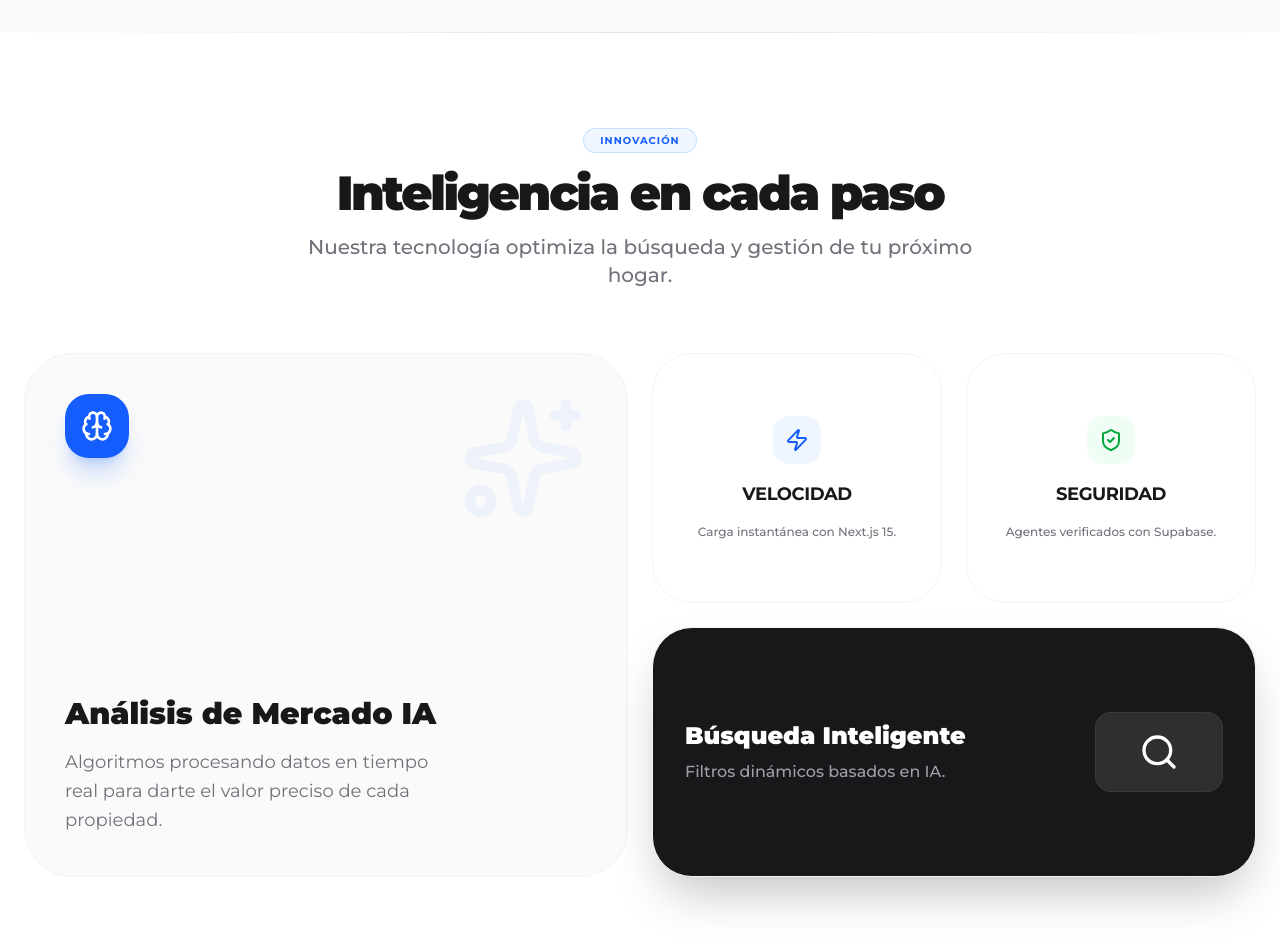
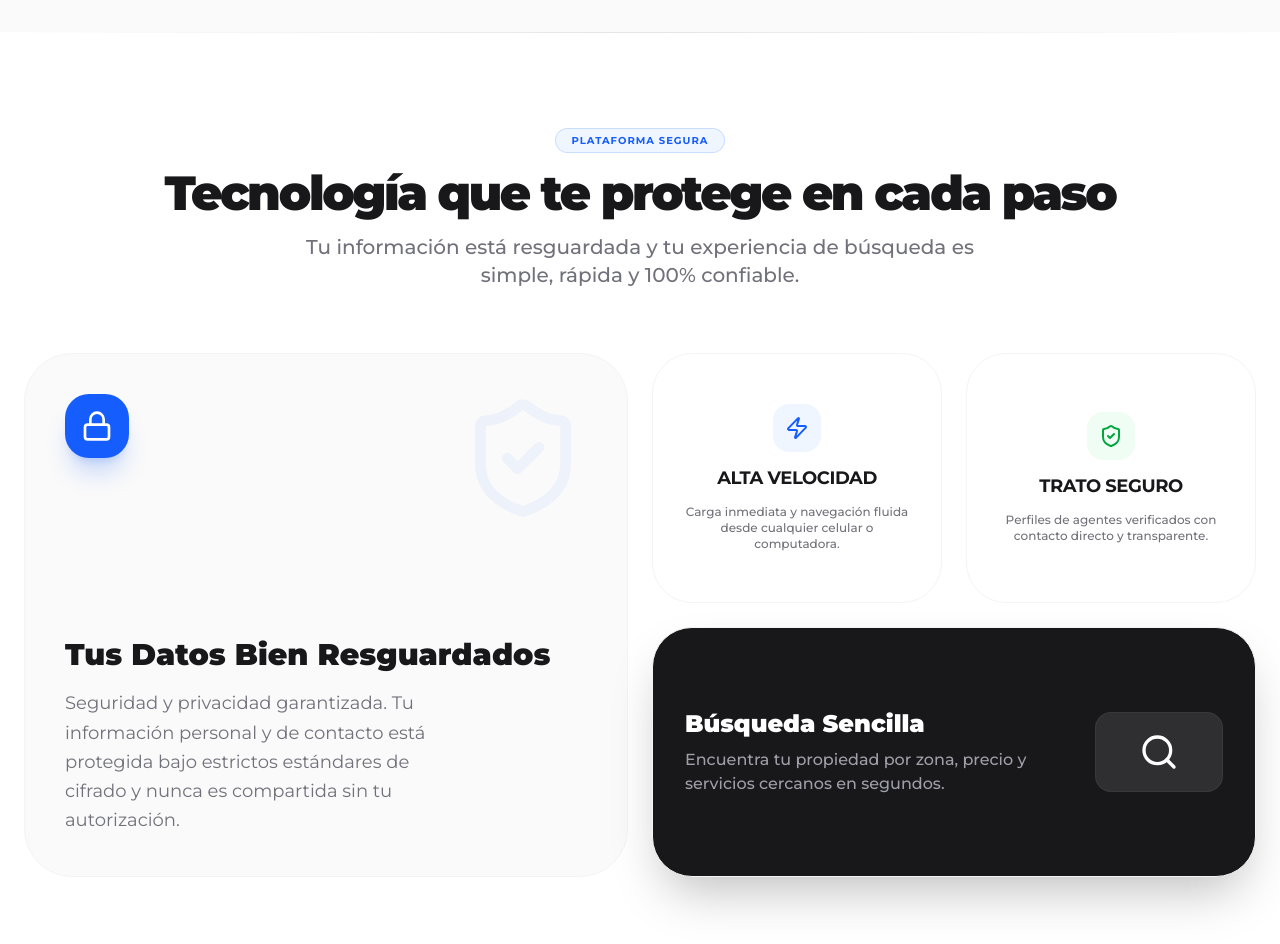
Before and after one commit to proyectoNet-ia/garzacasasIA, a Next.js app: page / in a window 1280 px wide. Shown: the part 3400-4344 px from the top of the page. Built offline with nearby package versions, Linux system fonts and the light colour scheme; no server answers; the database is empty.

Commit message:
fix(bento): replace tech jargon with human-friendly copy emphasizing data security and speed

```diff
--- a/src/components/marketing/BentoFeatures.tsx
+++ b/src/components/marketing/BentoFeatures.tsx
@@ -1,5 +1,5 @@
 import React from 'react'
-import { Brain, Search, ShieldCheck, Zap, Sparkles, LayoutGrid } from 'lucide-react'
+import { Search, ShieldCheck, Zap, Lock } from 'lucide-react'
 import { Badge } from '@/components/ui/badge'
 import { ScrollReveal } from '@/components/ui/ScrollReveal'
 
@@ -12,78 +12,77 @@ export function BentoFeatures() {
             <div className="container mx-auto px-4 md:px-6 relative z-10">
                 <ScrollReveal className="flex flex-col items-center justify-center space-y-4 text-center mb-16">
                     <Badge variant="outline" className="border-blue-500/20 bg-blue-50 text-blue-600 rounded-full px-4 py-1 uppercase tracking-widest text-[10px] font-bold">
-                        Innovación
+                        Plataforma Segura
                     </Badge>
                     <h2 className="text-3xl font-black tracking-tighter text-zinc-900 sm:text-5xl font-heading">
-                        Inteligencia en cada paso
+                        Tecnología que te protege en cada paso
                     </h2>
                     <p className="max-w-[700px] text-zinc-500 md:text-xl font-medium">
-                        Nuestra tecnología optimiza la búsqueda y gestión de tu próximo hogar.
+                        Tu información está resguardada y tu experiencia de búsqueda es simple, rápida y 100% confiable.
                     </p>
                 </ScrollReveal>
 
                 <div className="grid grid-cols-1 md:grid-cols-3 lg:grid-cols-4 gap-6 auto-rows-auto md:auto-rows-[250px]">
-                    {/* Big Bento Box 1 */}
+                    {/* Big Bento Box 1 - Privacidad y Protección de Datos */}
                     <ScrollReveal
                         className="md:col-span-2 md:row-span-2 group relative overflow-hidden rounded-[3rem] border border-zinc-100 bg-zinc-50 p-10 transition-all hover:border-blue-200 hover:shadow-2xl hover:shadow-blue-500/5"
                         delay={0.1}
                     >
                         <div className="relative z-10 flex h-full flex-col justify-between">
                             <div className="flex items-center justify-center h-16 w-16 rounded-3xl bg-blue-600 shadow-xl shadow-blue-600/20">
-                                <Brain className="h-8 w-8 text-white" />
+                                <Lock className="h-8 w-8 text-white" />
                             </div>
                             <div className="space-y-4">
-                                <h3 className="text-3xl font-black text-zinc-900">Análisis de Mercado IA</h3>
+                                <h3 className="text-3xl font-black text-zinc-900">Tus Datos Bien Resguardados</h3>
                                 <p className="text-zinc-500 text-lg leading-relaxed max-w-sm">
-                                    Algoritmos procesando datos en tiempo real para darte el valor preciso de cada propiedad.
+                                    Seguridad y privacidad garantizada. Tu información personal y de contacto está protegida bajo estrictos estándares de cifrado y nunca es compartida sin tu autorización.
                                 </p>
                             </div>
                         </div>
                         <div className="absolute top-10 right-10 opacity-5 group-hover:opacity-10 transition-opacity">
-                            <Sparkles className="h-32 w-32 text-blue-600" />
+                            <ShieldCheck className="h-32 w-32 text-blue-600" />
                         </div>
                     </ScrollReveal>
 
-                    {/* Small Bento Box 1 */}
+                    {/* Small Bento Box 1 - Velocidad */}
                     <ScrollReveal
                         className="group relative overflow-hidden rounded-[2.5rem] border border-zinc-100 bg-white p-8 transition-all hover:border-zinc-200 hover:shadow-lg"
                         delay={0.2}
                     >
-                        <div className="flex flex-col h-full items-center justify-center text-center gap-4">
+                        <div className="flex flex-col h-full items-center justify-center text-center gap-3">
                             <div className="h-12 w-12 rounded-2xl bg-blue-50 flex items-center justify-center group-hover:scale-110 transition-transform">
                                 <Zap className="h-6 w-6 text-blue-600" />
                             </div>
-                            <h4 className="text-lg font-bold text-zinc-900 uppercase tracking-tight">Velocidad</h4>
-                            <p className="text-xs text-zinc-500 font-medium">Carga instantánea con Next.js 15.</p>
+                            <h4 className="text-lg font-bold text-zinc-900 uppercase tracking-tight">Alta Velocidad</h4>
+                            <p className="text-xs text-zinc-500 font-medium">Carga inmediata y navegación fluida desde cualquier celular o computadora.</p>
                         </div>
                     </ScrollReveal>
 
-                    {/* Small Bento Box 2 */}
+                    {/* Small Bento Box 2 - Seguridad */}
                     <ScrollReveal
                         className="group relative overflow-hidden rounded-[2.5rem] border border-zinc-100 bg-white p-8 transition-all hover:border-zinc-200 hover:shadow-lg"
                         delay={0.3}
                     >
-                        <div className="flex flex-col h-full items-center justify-center text-center gap-4">
+                        <div className="flex flex-col h-full items-center justify-center text-center gap-3">
                             <div className="h-12 w-12 rounded-2xl bg-green-50 flex items-center justify-center group-hover:scale-110 transition-transform">
                                 <ShieldCheck className="h-6 w-6 text-green-600" />
                             </div>
-                            <h4 className="text-lg font-bold text-zinc-900 uppercase tracking-tight">Seguridad</h4>
-                            <p className="text-xs text-zinc-500 font-medium">Agentes verificados con Supabase.</p>
+                            <h4 className="text-lg font-bold text-zinc-900 uppercase tracking-tight">Trato Seguro</h4>
+                            <p className="text-xs text-zinc-500 font-medium">Perfiles de agentes verificados con contacto directo y transparente.</p>
                         </div>
                     </ScrollReveal>
 
-                    {/* Medium Bento Box 1 */}
+                    {/* Medium Bento Box 1 - Búsqueda Fácil */}
                     <ScrollReveal
                         className="md:col-span-2 group relative overflow-hidden rounded-[2.5rem] border border-zinc-100 bg-zinc-900 p-8 transition-all hover:border-zinc-800 shadow-2xl"
                         delay={0.4}
                     >
-                        {/* Keeping this one dark for contrast/emphasis, but cleaner */}
                         <div className="flex items-center gap-8 h-full">
                             <div className="flex-1 space-y-2">
-                                <h3 className="text-2xl font-black text-white">Búsqueda Inteligente</h3>
-                                <p className="text-zinc-400 font-medium">Filtros dinámicos basados en IA.</p>
+                                <h3 className="text-2xl font-black text-white">Búsqueda Sencilla</h3>
+                                <p className="text-zinc-400 font-medium">Encuentra tu propiedad por zona, precio y servicios cercanos en segundos.</p>
                             </div>
-                            <div className="h-20 w-32 bg-white/10 rounded-2xl border border-white/5 flex items-center justify-center">
+                            <div className="h-20 w-32 bg-white/10 rounded-2xl border border-white/5 flex items-center justify-center shrink-0">
                                 <Search className="h-10 w-10 text-white" />
                             </div>
                         </div>
```
